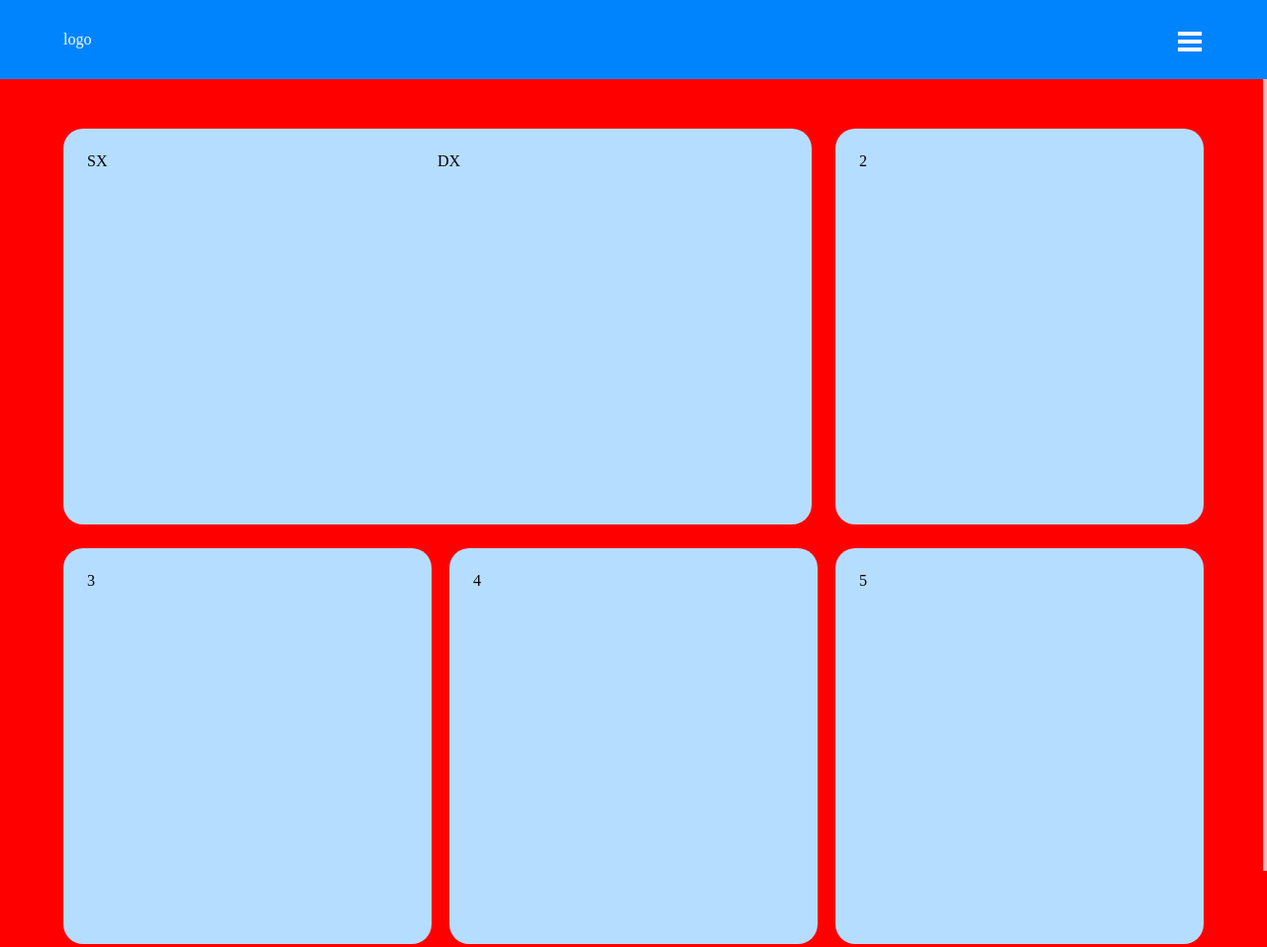
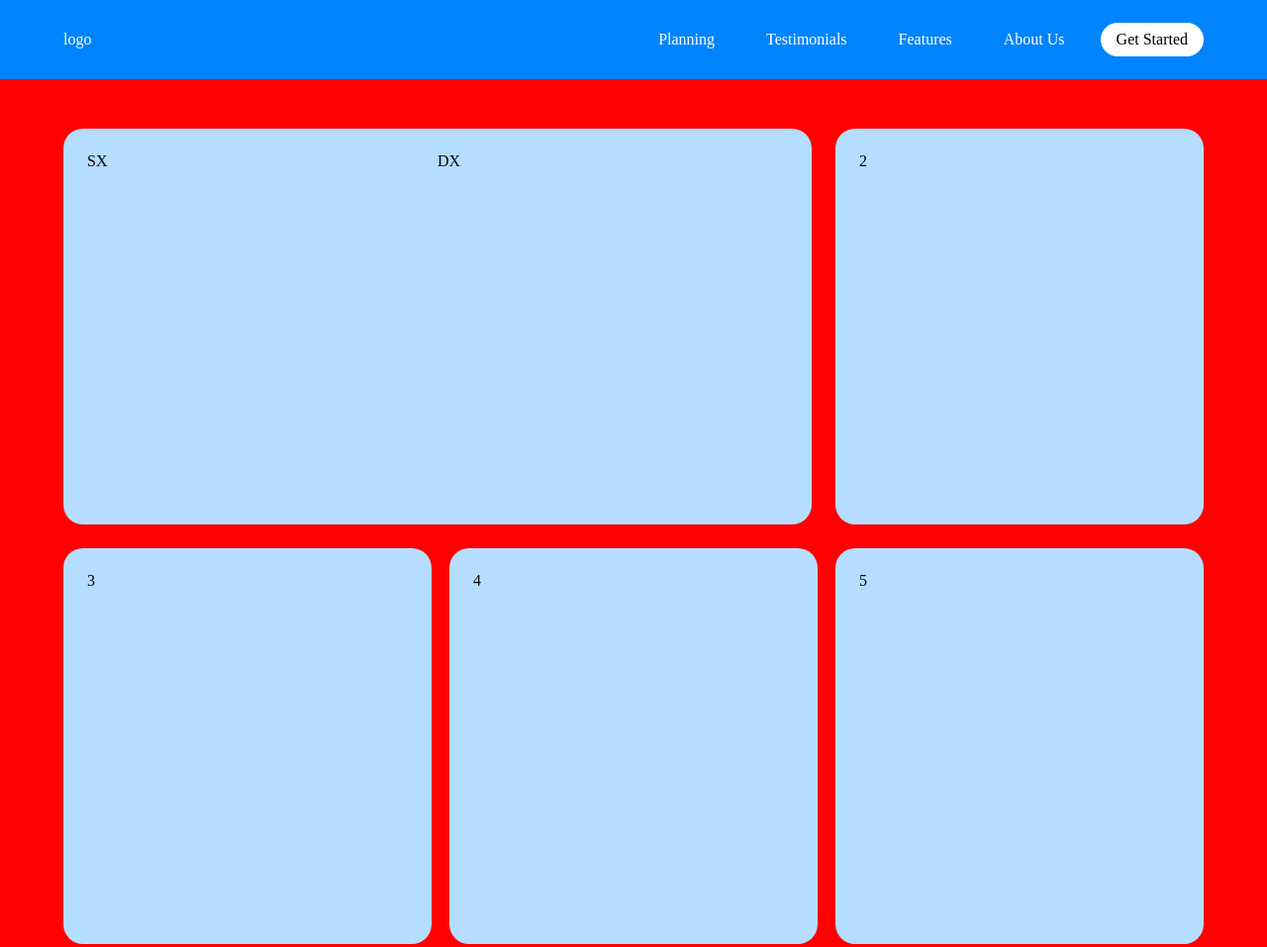
Before and after one commit to MrArcano/htmlcss-responsive-layout, a plain HTML site: page index.html in a window 1280 px wide. Shown: the top 957 px of the page at 99% size. Drawn offline with Linux system fonts and the light colour scheme.

Commit message:
[edit]: menu 1200px

```diff
--- a/css/style.css
+++ b/css/style.css
@@ -134,21 +134,21 @@ header .container{
   transform: rotate(45deg);
 }
 
+/* nav bar */
 .header-right nav{
   position: absolute;
   right: -250px;
   top: 40px;
   background-color: rgba(255, 255, 255, 0.7);
-  height: 100vh;
-  width: 190px;
+  min-height: 100vh;
+  min-width: 190px;
 
-  transition: all  0.5s ease;
+  transition: right  0.5s ease;
 }
 
 #ham-check:checked ~ nav{
   right: -60px;
 }
-
 
 .header-right ul{
   list-style: none;
@@ -341,6 +341,45 @@ main{
   /* HEADER */
   /* --------------------------------------------------- */
   /* change nav bar */
+
+  .hamburger-menu{
+    display: none;
+  }
+
+  .header-right nav{
+    position: static;
+    right: 0px;
+    top: 0px;
+    background-color: rgba(255, 255, 255, 0.0);
+    min-height: 0;
+    min-width: 0;
+  }
+
+  .header-right nav ul{
+    flex-direction: row;
+    text-align: center;
+    padding-top: 0;
+  }
+
+  .header-right nav li{
+    margin-left: 20px;
+  }
+
+  .header-right nav a{
+    color: white;
+    padding: 8px 16px;
+  }
+
+  .header-right nav a:hover{
+    background-color: transparent;
+  }
+
+  .header-right nav li:last-child a{
+    background-color: white;
+    color: black;
+    border-radius: 50px;
+  }
+
   /* --------------------------------------------------- */
 
   /* MAIN */
```
